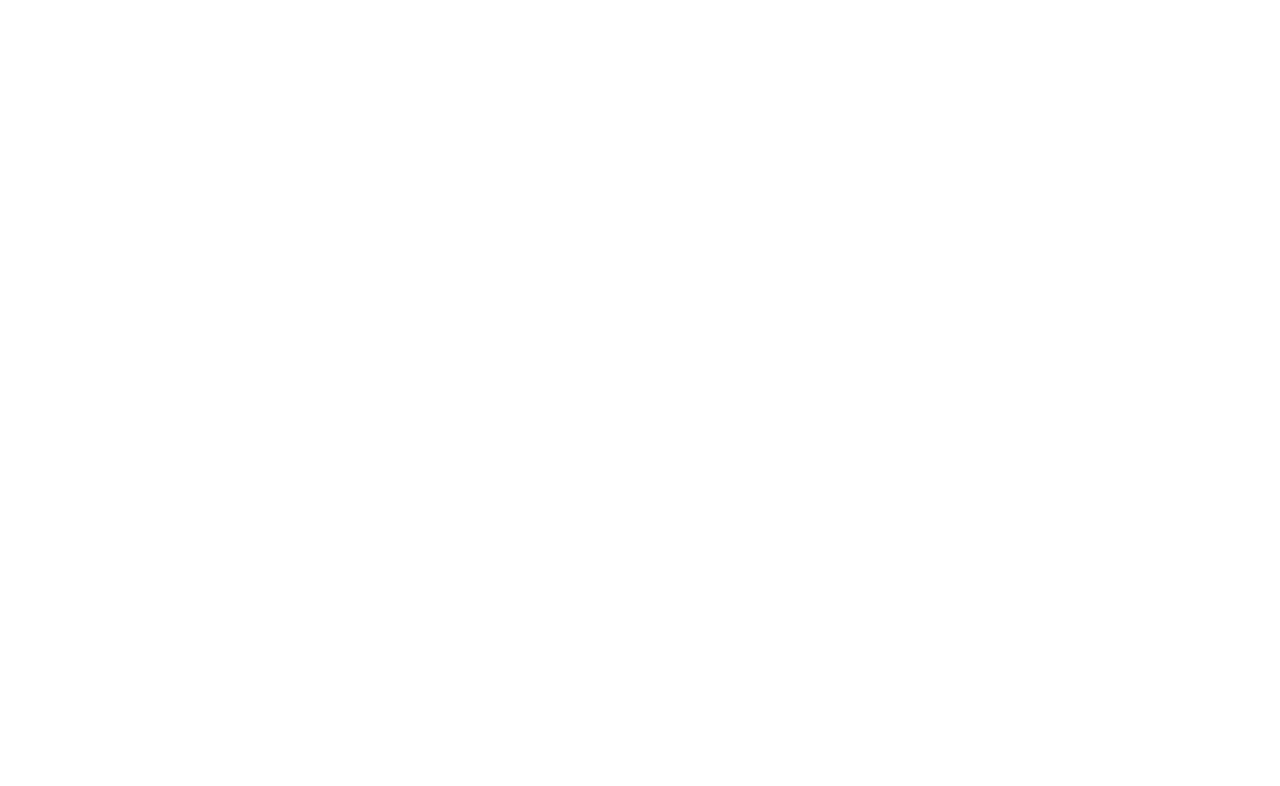
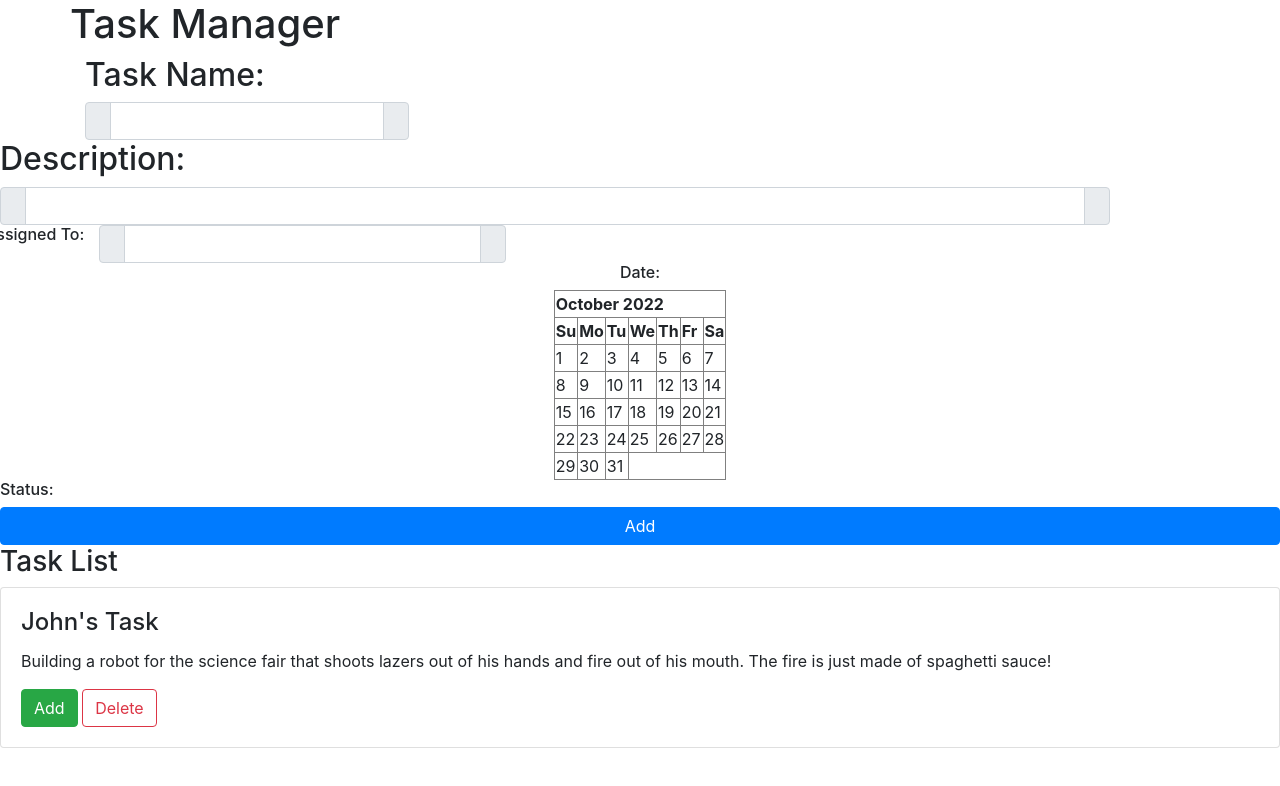
Before and after one commit to awatanabe98/Group6TaskManager, a plain HTML site: page index.html in a window 1280 px wide. Drawn offline with nearby package versions, Linux system fonts and the light colour scheme.

Commit message:
adds buttons and dropdowns

```diff
--- a/index.html
+++ b/index.html
@@ -8,10 +8,157 @@
     <title>Task Manager, Group 6</title>
 </head>
 <body>
+<!-- Body beginning -->
+<body>
+    <div class="container">
+    <div class="row">
+    <!-- Task Manager Portion -->
+    <div class="Task-Manager">
+        <h1>Task Manager</h1>
+    <div class ="col-12">
+        <h2>Task Name:</h2>
+         <div class="input-group">
+        <div class="input-group-prepend">
+            <span class="input-group-text"></span>
+          </div>
+              <input type="text" class="form-control">
+              <div class="input-group-append">
+              <span class="input-group-text"></span>
+            </div>
+          </div>
+        </div>
+      </div>
+    </div>
+  </div>
+    <!-- Description portion -->
+    <div class="container row">
+      <h2>Description:</h2>
+        <div class="input-group">
+          <div class="input-group-prepend">
+            <span class="input-group-text"></span>
+          </div>
+            <input type="text" class="form-control">
+           <div class="input-group-append">
+        <span class="input-group-text"></span>
+      </div>
+    </div>
+   </div>
+    <!-- Assign Portion -->
+   <div class="assign row">
+        <h6>Assigned To:</h6>
+        <div class="col-4">
+         <div class="input-group">
+          <div class="input-group-prepend">
+            <span class="input-group-text"></span>
+          </div>
+            <input type="text" class="form-control">
+          <div class="input-group-append">
+        <span class="input-group-text"></span>
+            </div>
+        </div>
+    </div>
+   </div>
+    <!-- Date Portion -->
+   <center> <div class="date">
+      <h6>Date:</h6>
+  <table border="1">
+
+                  <tr>
+                    <th colspan="7">October 2022</th>
+                    </tr>
+
+                    <tr>
+                      <th>Su</th>
+                      <th>Mo</th>
+                      <th>Tu</th>
+                      <th>We</th>
+                      <th>Th</th>
+                      <th>Fr</th>
+                      <th>Sa</th>
+                      </tr>
+
+                      <tr>
+                        <td>1</td>
+                        <td>2</td>
+                        <td>3</td>
+                        <td>4</td>
+                        <td>5</td>
+                        <td>6</td>
+                        <td>7</td>
+                        </tr>
+                        <tr>
+                          <td>8</td>
+                          <td>9</td>
+                          <td>10</td>
+                          <td>11</td>
+                          <td>12</td>
+                          <td>13</td>
+                          <td>14</td>
+                          </tr>
+
+                          <tr>
+                          <td>15</td>
+                          <td>16</td>
+                          <td>17</td>
+                          <td>18</td>
+                          <td>19</td>
+                          <td>20</td>
+                          <td>21</td>
+                          </tr>
+
+                          <tr>
+                          <td>22</td>
+                          <td>23</td>
+                          <td>24</td>
+                          <td>25</td>
+                          <td>26</td>
+                          <td>27</td>
+                          <td>28</td>
+                          </tr>
+
+                          <tr>
+                          <td>29</td>
+                          <td>30</td>
+                          <td>31</td>
+                          </tr>
+                          </table>
+                          </center>
+
+                  </table>
+
+
+
+    <!-- Status Portion -->
+    <div class="status">
+      <h6>Status:</h6>
+    </div>
+
+    <!-- Add Button -->
+      <button type="button" class="btn btn-primary" style="width: 100%;">Add</button>
+
+    <!-- Task List -->
+    <div class="Task-list">
+      <h3>Task List</h3>
+    </div>
+      <div class="card" style="width: 100%;">
+        <div class="card-body">
+          <h4 class="card-title">John's Task</h4>
+          <p class="card-text">Building a robot for the science fair that shoots lazers out of his hands and fire out              of his mouth. The fire is just made of spaghetti sauce!</p>
+          <button type="button" class="btn btn-success">Add</button>
+          <button type="button" class="btn btn-outline-danger">Delete</button>
+        </div>
+      </div>
+    </div>
+  </div>
+
+    <!-- JavaScript links -->
+    <script src="script.js"></script>
+    <script src="https://replit.com/public/js/replit-badge.js" theme="blue" defer></script>
 
   <!--Bootstrap js and jquery-->
    <script src="https://code.jquery.com/jquery-3.3.1.slim.min.js" integrity="sha384-q8i/X+965DzO0rT7abK41JStQIAqVgRVzpbzo5smXKp4YfRvH+8abtTE1Pi6jizo" crossorigin="anonymous"></script>
       <script src="https://cdn.jsdelivr.net/npm/popper.js@1.14.6/dist/umd/popper.min.js" integrity="sha384-wHAiFfRlMFy6i5SRaxvfOCifBUQy1xHdJ/yoi7FRNXMRBu5WHdZYu1hA6ZOblgut" crossorigin="anonymous"></script>
       <script src="https://cdn.jsdelivr.net/npm/bootstrap@4.2.1/dist/js/bootstrap.min.js" integrity="sha384-B0UglyR+jN6CkvvICOB2joaf5I4l3gm9GU6Hc1og6Ls7i6U/mkkaduKaBhlAXv9k" crossorigin="anonymous"></script>
+
   </body>
   </html>
```
Lines whose indentation alone changed are shown as unchanged.
